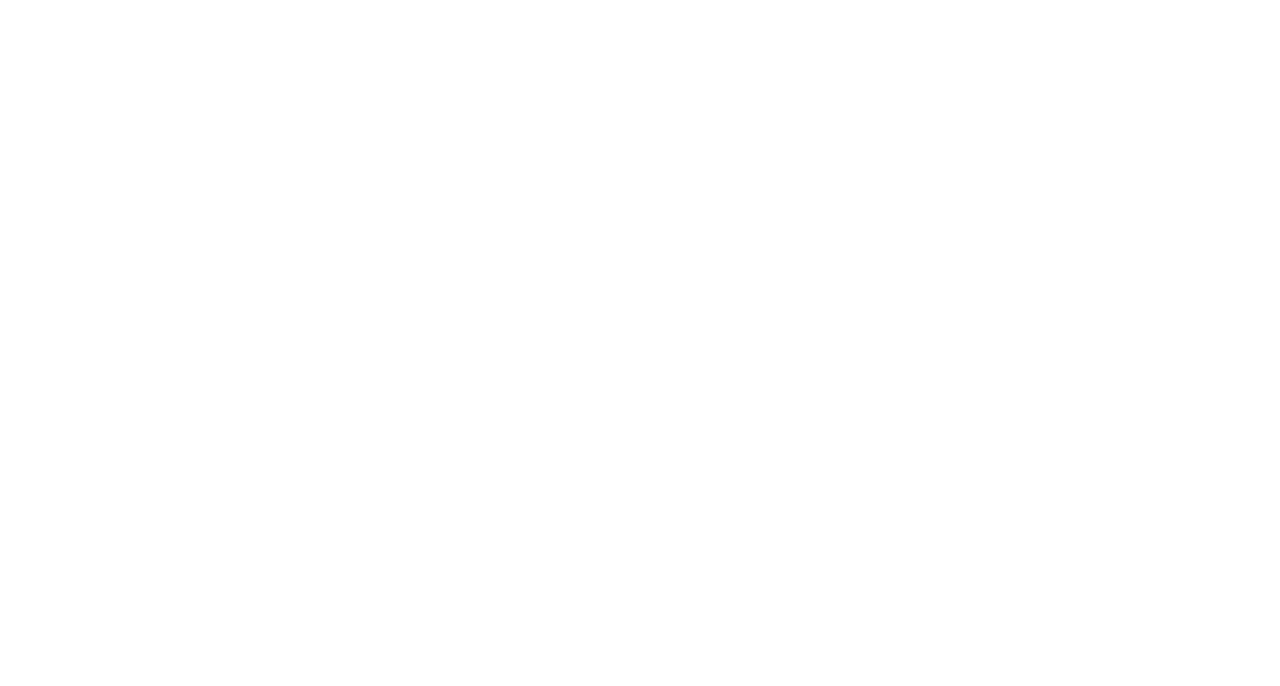
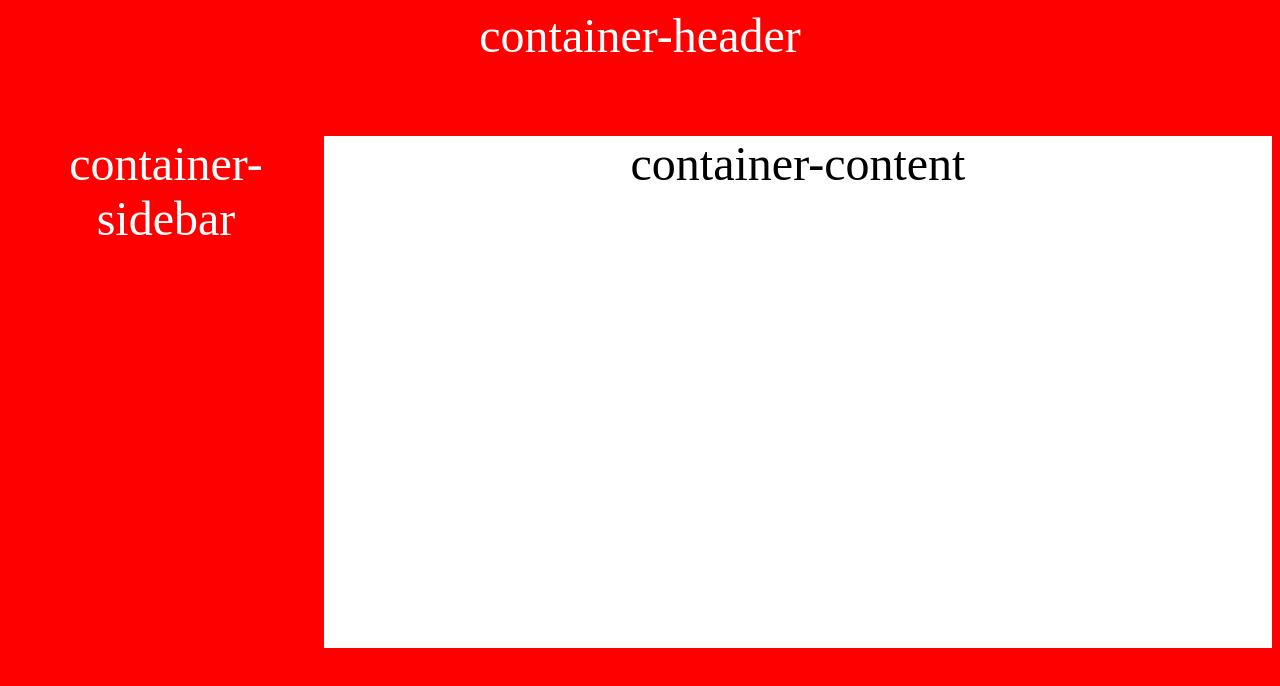
Before and after one commit to loudelmar/probable-adventure, a plain HTML site: page index.html in a window 1280 px wide. Drawn offline with Linux system fonts and the light colour scheme.

Commit message:
structure

```diff
--- a/assets/css/style.css
+++ b/assets/css/style.css
@@ -1,3 +1,42 @@
 * {
     box-sizing: border-box;
 }
+
+:root {
+    --primary-color: red;
+    --secondary-color: white;
+    --tertiary-color: grey;
+}
+
+body {
+    background-color: var(--primary-color);
+    color: var(--secondary-color);
+    font-size: 48px;
+}
+
+main {
+    display: flex;
+}
+
+header {
+    width: 100%;
+    height: 128px;
+    text-align: center;
+    vertical-align: auto;
+}
+
+.container-sidebar {
+    width: 25%;
+    height: 512px;
+    text-align: center;
+    vertical-align: auto;
+}
+
+.container-content {
+    width: 75%;
+    height: 512px;
+    text-align: center;
+    background-color: var(--secondary-color);
+    color: black;
+    vertical-align: auto;
+}
--- a/index.html
+++ b/index.html
@@ -6,11 +6,15 @@
     <meta http-equiv="X-UA-Compatible" content="IE=edge">
     <meta name="viewport" content="width=device-width, initial-scale=1.0">
     <link rel="stylesheet" href="./assets/css/style.css">
-    <title>Document</title>
+    <title>UMB IT SHOP</title>
 </head>
 
 <body>
-
+    <header class="container-header" id="container-header">container-header</header>
+    <main class="container-main" id="container-main">
+        <div class="container-sidebar" id="container-sidebar">container-sidebar</div>
+        <div class="container-content" id="container-content">container-content</div>
+    </main>
     <script src="./assets/js/script.js"></script>
 </body>
 
```
